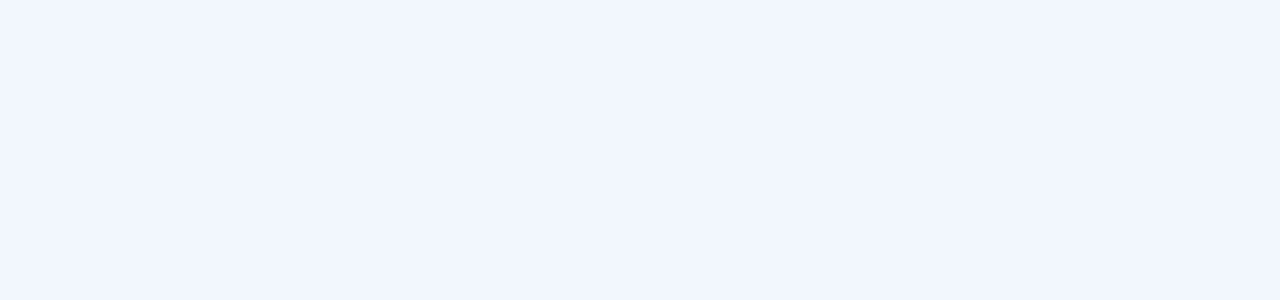
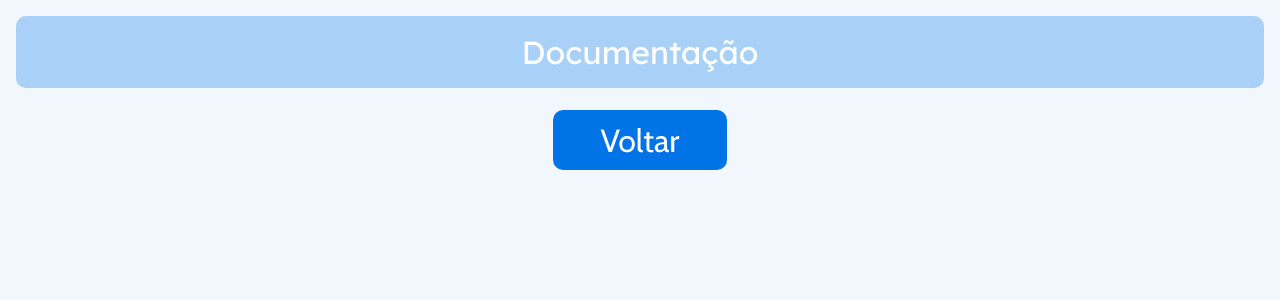
Before and after one commit to Maua-Dev/devbank_playground_front, a React (Create React App) app: page /docs in a window 1280 px wide. Before the commit this address had no page. Shown: the top 300 px of the page. Built offline with nearby package versions, Linux system fonts and the light colour scheme.

Commit message:
docs and back button 🍆🍆

```diff
--- a/src/app/App.jsx
+++ b/src/app/App.jsx
@@ -6,6 +6,7 @@ import Cards from "./presentation/pages/cards/cards";
 import Transactions from "./presentation/pages/transactions/transactions";
 import Options from "./presentation/pages/options/options";
 import { GlobalContext } from "./context/GlobalContext";
+import Docs from "./presentation/pages/docs/docs";
 
 function App() {
 
@@ -51,6 +52,7 @@ function App() {
               ) : (
                 <Navigate to="/" />
               )} />
+          <Route path='/docs' element={<Docs />} />
         </Routes>
       </BrowserRouter>
     </div>
--- a/src/app/presentation/components/header/header.jsx
+++ b/src/app/presentation/components/header/header.jsx
@@ -1,5 +1,6 @@
 import styles from "./header.module.scss";
 import logo from "../../assets/logo_devbank.png";
+import { Link } from "react-router-dom";
 
 export default function Header({ name, agency, account }) {
   return (
@@ -12,13 +13,11 @@ export default function Header({ name, agency, account }) {
             <p className={styles.header_account__text}>Agência: {agency}</p>
             <p className={styles.header_account__text}>Conta: {account}</p>
           </div>
-          <div className={styles.header_interrogation}>
-            <p className={styles.header_interrogation__symbol}>?</p>
-            <div className={styles.header_interrogation_popup}>
-                <div className={styles.header_interrogation__header}><p className={styles.header_interrogation__title}>Título</p></div>
-                <p className={styles.header_interrogation__text}>"Lorem ipsum dolor sit amet, consectetur adipiscing elit, sed do eiusmod tempor incididunt ut labore et dolore magna aliqua. Ut enim ad minim veniam, quis nostrud exercitation ullamco laboris nisi ut aliquip ex ea commodo consequat.</p>
+          <Link to={'/docs'} className={styles.header_link}>
+            <div className={styles.header_interrogation}>
+              <p className={styles.header_interrogation__symbol}>?</p>
             </div>
-          </div>
+          </Link>
         </div>
       </div>
     </>
--- a/src/app/presentation/components/header/header.module.scss
+++ b/src/app/presentation/components/header/header.module.scss
@@ -99,3 +99,7 @@
     color: $dark-blue;
     padding: 0 16px 24px 16px;
 }
+
+.header_link{
+    text-decoration: none;
+}
--- a/src/app/presentation/pages/cards/cards.jsx
+++ b/src/app/presentation/pages/cards/cards.jsx
@@ -7,6 +7,7 @@ import MoneyCard from "../../components/money-card/money_card";
 import { GlobalContext } from "../../../context/GlobalContext";
 import ErrorPopup from "../../components/error-popup/error_popup";
 import axios from "axios";
+import { useNavigate } from "react-router-dom";
 
 export default function Cards({ action }) {
   const {
@@ -36,6 +37,12 @@ export default function Cards({ action }) {
     setErrorMessage
 
   } = useContext(GlobalContext);
+
+  const navigate = useNavigate();
+
+    const handleOnClick = () => {
+        navigate(-1);
+    }
 
   const handleDeposit = () => {
     setIsLoading(true);
@@ -106,7 +113,7 @@ export default function Cards({ action }) {
       <MoneyCard value={200} wallet={twoHundred} setWallet={setTwoHundred} />
     </div>
     <div className={styles.buttons}>
-      <Button title={"Voltar"} to={"/options"} />
+      <Button title={"Voltar"} onClick={handleOnClick} />
       <Button
         title={action}
         onClick={action === "Depositar" ? handleDeposit : handleWithdraw}
--- /dev/null
+++ b/src/app/presentation/pages/docs/docs.jsx
@@ -0,0 +1,26 @@
+import { useNavigate } from "react-router-dom";
+import Button from "../../components/button/button";
+import styles from "./docs.module.scss";
+
+
+
+
+export default function Docs() {
+
+    const navigate = useNavigate();
+
+    const handleOnClick = () => {
+        navigate(-1);
+    }
+
+    return(
+        <div className={styles.docs}>
+          <div className={styles.docs_title} key={""}>
+            Documentação
+          </div>
+          <div className={styles.docs_button}>
+            <Button title={"Voltar"} onClick={handleOnClick} />
+          </div>
+        </div>
+    )
+}
--- /dev/null
+++ b/src/app/presentation/pages/docs/docs.module.scss
@@ -0,0 +1,27 @@
+@import '../../../../shared/styles/variables.scss';
+
+.docs{
+    display: flex;
+    flex-direction: column;
+    align-items: center;
+    padding: 0 16px;
+    margin: 0 16px;
+}
+
+.docs_button{
+    padding: 16px;
+    position: relative;
+    bottom: 10px;
+}
+
+.docs_title{
+    font-family: $lexend-font;
+    background-color: $light-blue;
+    color: $white;
+    margin: 16px;
+    padding: 16px;
+    border-radius: 10px;
+    text-align: center;
+    font-size: 32px;
+    width: 100%;
+}
--- a/src/app/presentation/pages/transactions/transactions.jsx
+++ b/src/app/presentation/pages/transactions/transactions.jsx
@@ -6,6 +6,7 @@ import styles from "./transactions.module.scss";
 import { GlobalContext } from "../../../context/GlobalContext";
 import axios from "axios";
 import ErrorPopup from "../../components/error-popup/error_popup";
+import { useNavigate } from "react-router-dom";
 
 export default function Transactions() {
   const {
@@ -20,6 +21,13 @@ export default function Transactions() {
     isError,
     errorMessage,
   } = useContext(GlobalContext);
+
+  const navigate = useNavigate();
+
+    const handleOnClick = () => {
+        navigate(-1);
+    }
+
 
   axios.interceptors.response.use(
     function (response) {
@@ -123,7 +131,7 @@ export default function Transactions() {
           })}
 
           <div className={styles.transactions_button}>
-            <Button title={"Voltar"} to={"/options"} />
+            <Button title={"Voltar"} onClick={handleOnClick} />
           </div>
         </>
       )}
```
